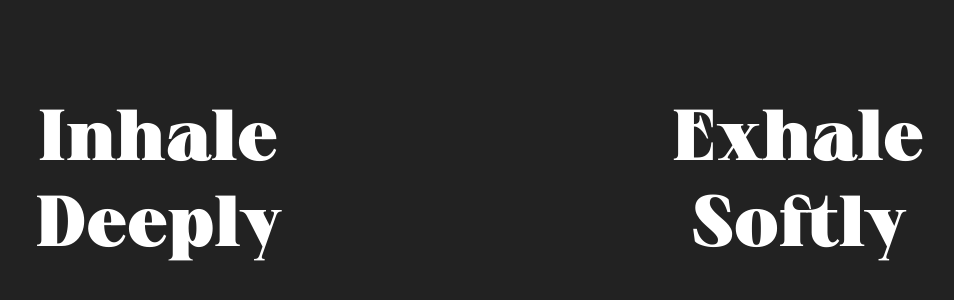
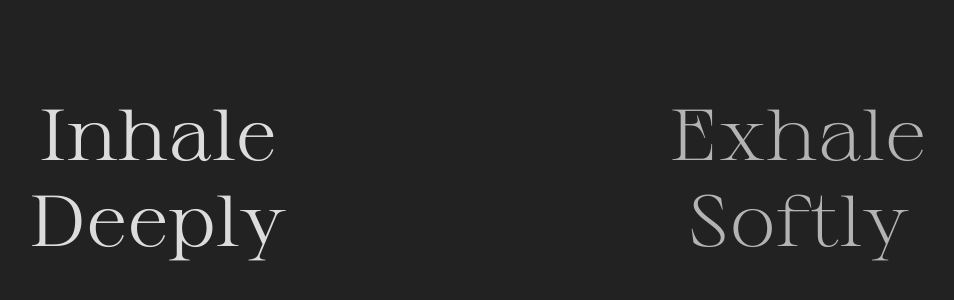
Before and after one commit to samasastudio/asa-shaders, a React (Create React App) app: page / in a window 1280 px wide. Shown: the part 226-526 px from the top of the page, without its empty margins (162-1116 px from the left). Built offline with nearby package versions, Linux system fonts and the light colour scheme.

Commit message:
added font animations

```diff
--- a/src/components/SlowBreaths.css
+++ b/src/components/SlowBreaths.css
@@ -1,6 +1,28 @@
 @font-face {
   font-family: "Sprat";
   src: url("../assets/fonts/sprat.woff2");
+}
+
+@keyframes inhale {
+  0% {
+    font-variation-settings: "wght" 20, "wdth" 120;
+    opacity: 0.5;
+  }
+  100% {
+    font-variation-settings: "wght" 100, "wdth" 120;
+    opacity: 1;
+  }
+}
+
+@keyframes exhale {
+  0% {
+    font-variation-settings: "wght" 100, "wdth" 120;
+    opacity: 1;
+  }
+  100% {
+    font-variation-settings: "wght" 20, "wdth" 120;
+    opacity: 0.5;
+  }
 }
 
 section {
@@ -20,3 +42,11 @@ section {
 section div {
   width: 5em;
 }
+
+section div.inhale {
+  animation: inhale 5s infinite alternate;
+}
+
+section div.exhale {
+  animation: exhale 5s infinite alternate;
+}
```
